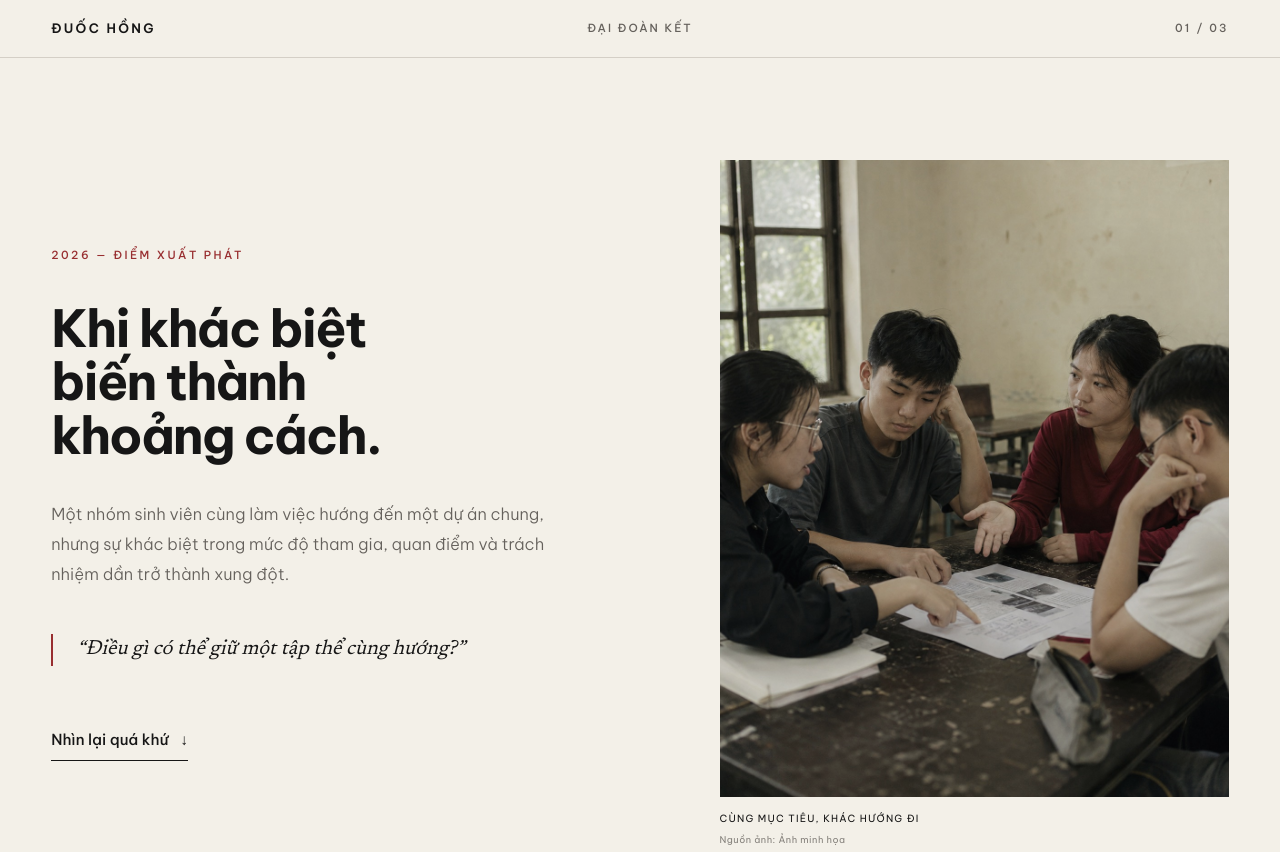
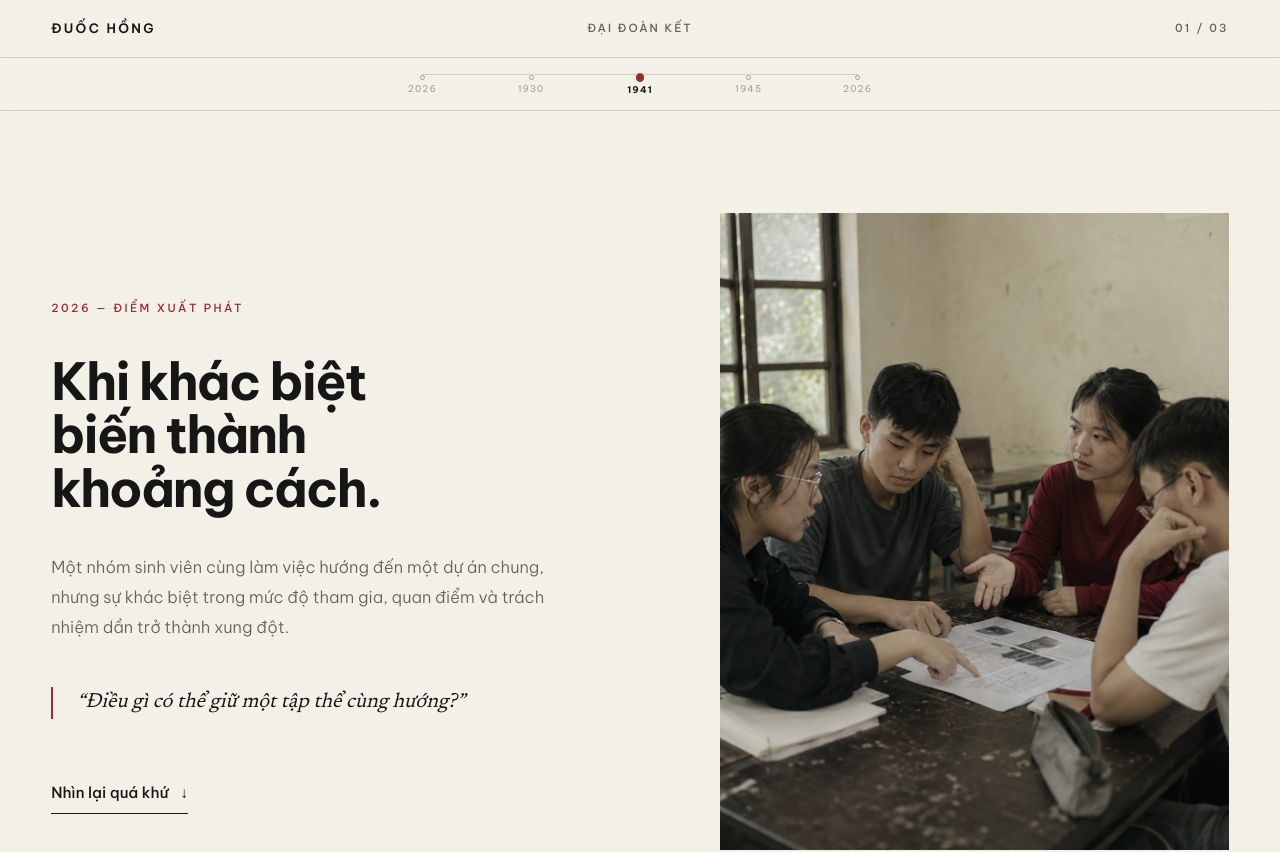
Before and after one commit to anhnhat432/HCM, a Next.js app: page /trace/dai-doan-ket in a window 1280 px wide. Shown: the top 852 px of the page. Built offline with nearby package versions, Linux system fonts and the light colour scheme.

Commit message:
feat: add trace progress and recap

```diff
--- a/app/globals.css
+++ b/app/globals.css
@@ -553,12 +553,102 @@ a {
   letter-spacing: 0.2em;
 }
 
+.trace-progress {
+  position: sticky;
+  z-index: 40;
+  top: 3.5625rem;
+  color: var(--color-muted);
+  background: rgb(243 240 232 / 94%);
+  border-bottom: 1px solid var(--color-line);
+  backdrop-filter: blur(10px);
+}
+
+.trace-progress__inner {
+  min-height: 3.25rem;
+  display: flex;
+  align-items: center;
+  justify-content: center;
+}
+
+.trace-progress__list {
+  position: relative;
+  width: min(100%, 34rem);
+  display: grid;
+  grid-template-columns: repeat(5, 1fr);
+  margin: 0;
+  padding: 0;
+  list-style: none;
+}
+
+.trace-progress__list::before {
+  position: absolute;
+  z-index: 0;
+  top: 1rem;
+  right: 10%;
+  left: 10%;
+  height: 1px;
+  background: var(--color-line);
+  content: "";
+}
+
+.trace-progress__item {
+  position: relative;
+  z-index: 1;
+}
+
+.trace-progress__link {
+  min-height: 3.25rem;
+  display: flex;
+  flex-direction: column;
+  align-items: center;
+  justify-content: center;
+  gap: 0.22rem;
+  color: var(--color-muted);
+  font-size: 0.58rem;
+  font-weight: 400;
+  letter-spacing: 0.12em;
+  line-height: 1;
+  opacity: 0.56;
+  text-decoration: none;
+  transition: color 180ms ease, opacity 180ms ease;
+}
+
+.trace-progress__dot {
+  width: 0.32rem;
+  height: 0.32rem;
+  display: block;
+  background: var(--color-canvas);
+  border: 1px solid var(--color-muted);
+  border-radius: 50%;
+  transition: width 180ms ease, height 180ms ease, background 180ms ease;
+}
+
+.trace-progress__link:hover,
+.trace-progress__link[aria-current="step"] {
+  color: var(--color-ink);
+  opacity: 1;
+}
+
+.trace-progress__link[aria-current="step"] {
+  font-weight: 700;
+}
+
+.trace-progress__link[aria-current="step"] .trace-progress__dot {
+  width: 0.52rem;
+  height: 0.52rem;
+  background: var(--trace-accent);
+  border-color: var(--trace-accent);
+}
+
 .trace-opening,
+.time-bridge,
 .historical-moment,
 .thought-formation,
 .present-application,
-.trace-navigation {
-  scroll-margin-top: 3.5rem;
+.trace-recap,
+.trace-navigation,
+.journey-closing {
+  scroll-margin-top: 7rem;
 }
 
 .trace-opening {
@@ -1322,6 +1412,100 @@ a {
   font-size: 0.68rem;
   font-weight: 500;
   letter-spacing: 0.2em;
+}
+
+.trace-recap {
+  padding-block: clamp(4.5rem, 7vw, 6.5rem);
+  background: var(--color-canvas);
+  border-top: 1px solid var(--color-line);
+}
+
+.trace-recap__inner {
+  max-width: 68rem;
+}
+
+.trace-recap__eyebrow {
+  margin: 0 0 1.25rem;
+  color: var(--trace-accent);
+  font-size: 0.68rem;
+  font-weight: 500;
+  letter-spacing: 0.2em;
+  text-transform: uppercase;
+}
+
+.trace-recap__heading {
+  max-width: 34ch;
+  margin: 0;
+  font-size: clamp(1.8rem, 3vw, 2.5rem);
+  font-weight: 700;
+  line-height: 1.18;
+  letter-spacing: -0.025em;
+}
+
+.trace-recap__comparison {
+  display: grid;
+  grid-template-columns: minmax(0, 1fr) auto minmax(0, 1fr);
+  align-items: center;
+  gap: clamp(2rem, 4vw, 4rem);
+  margin-top: clamp(2.75rem, 5vw, 4rem);
+  padding-block: clamp(2rem, 4vw, 3rem);
+  border-top: 1px solid var(--color-line);
+  border-bottom: 1px solid var(--color-line);
+}
+
+.trace-recap__before h3,
+.trace-recap__after h3 {
+  margin: 0 0 1.25rem;
+  color: var(--trace-accent);
+  font-size: 0.65rem;
+  font-weight: 500;
+  letter-spacing: 0.18em;
+  text-transform: uppercase;
+}
+
+.trace-recap__before p {
+  max-width: 38rem;
+  margin: 0;
+  color: var(--color-muted);
+  font-size: 0.98rem;
+  font-weight: 300;
+  line-height: 1.75;
+}
+
+.trace-recap__transition {
+  color: var(--trace-accent);
+  font-size: 1.25rem;
+}
+
+.trace-recap__after ol {
+  margin: 0;
+  padding: 0;
+  border-bottom: 1px solid var(--color-line);
+  list-style: none;
+}
+
+.trace-recap__after li {
+  display: grid;
+  grid-template-columns: 2.75rem 1fr;
+  align-items: baseline;
+  gap: 0.75rem;
+  padding-block: 0.9rem;
+  border-top: 1px solid var(--color-line);
+}
+
+.trace-recap__after li span {
+  color: var(--trace-accent);
+  font-size: 0.65rem;
+  font-weight: 500;
+  letter-spacing: 0.16em;
+}
+
+.trace-recap__after li strong {
+  font-size: 0.92rem;
+  font-weight: 700;
+  letter-spacing: 0.025em;
+  line-height: 1.35;
+  text-transform: uppercase;
 }
 
 .trace-navigation {
@@ -1773,6 +1957,20 @@ a {
     display: none;
   }
 
+  .trace-progress__inner,
+  .trace-progress__link {
+    min-height: 3.125rem;
+  }
+
+  .trace-progress__link {
+    font-size: 0.54rem;
+    letter-spacing: 0.08em;
+  }
+
+  .trace-progress__list::before {
+    top: 0.95rem;
+  }
+
   .trace-opening {
     min-height: auto;
     padding-block: 4.5rem 6rem;
@@ -1930,6 +2128,33 @@ a {
 
   .present-application__anchor {
     display: none;
+  }
+
+  .trace-recap {
+    padding-block: 4.5rem;
+  }
+
+  .trace-recap__heading {
+    font-size: clamp(1.55rem, 7vw, 1.9rem);
+  }
+
+  .trace-recap__comparison {
+    grid-template-columns: 1fr;
+    gap: 1.75rem;
+    margin-top: 2.5rem;
+    padding-block: 2rem;
+  }
+
+  .trace-recap__transition {
+    justify-self: start;
+    margin-left: 0.2rem;
+    transform: rotate(90deg);
+  }
+
+  .trace-recap__before p {
+    max-width: 40ch;
+    font-size: 0.925rem;
+    line-height: 1.68;
   }
 
   .trace-navigation {
--- a/components/trace/trace-opening.tsx
+++ b/components/trace/trace-opening.tsx
@@ -18,6 +18,7 @@ export function TraceOpening({
     <section
       className="trace-opening"
       data-trace-stage="present-day"
+      id="trace-opening"
       aria-labelledby="trace-opening-title"
     >
       <div className="site-container trace-opening__grid">
--- a/components/trace/trace-page.tsx
+++ b/components/trace/trace-page.tsx
@@ -6,6 +6,8 @@ import { TimeBridge } from "@/components/trace/time-bridge";
 import { TraceHeader } from "@/components/trace/trace-header";
 import { TraceNavigation } from "@/components/trace/trace-navigation";
 import { TraceOpening } from "@/components/trace/trace-opening";
+import { TraceProgress } from "@/components/trace/trace-progress";
+import { TraceRecap } from "@/components/trace/trace-recap";
 import { traceThemes } from "@/lib/trace-themes";
 import type {
   CompleteTraceData,
@@ -30,6 +32,7 @@ export function TracePage({ trace, nextTrace, closing }: TracePageProps) {
   return (
     <div className={`trace-experience ${traceThemes[trace.theme]}`}>
       <TraceHeader order={trace.order} title={trace.title} />
+      <TraceProgress moments={trace.historicalMoments} />
       <main id="main-content">
         <TraceOpening
           centralQuestion={trace.centralQuestion}
@@ -49,9 +52,10 @@ export function TracePage({ trace, nextTrace, closing }: TracePageProps) {
         />
         <PresentApplication
           application={trace.application}
-          continuationHref={closing ? "#journey-closing" : undefined}
-          continuationLabel={closing ? "Khép lại hành trình" : undefined}
+          continuationHref="#trace-recap"
+          continuationLabel="Nhìn lại hành trình"
         />
+        <TraceRecap trace={trace} />
         {nextTrace ? <TraceNavigation nextTrace={nextTrace} /> : null}
         {closing ? <JourneyClosing closing={closing} /> : null}
       </main>
--- /dev/null
+++ b/components/trace/trace-progress.tsx
@@ -0,0 +1,87 @@
+"use client";
+
+import { useEffect, useMemo, useState } from "react";
+
+import { getTraceProgressMilestones } from "@/lib/trace-journey";
+import type { HistoricalMoments } from "@/types/trace";
+
+interface TraceProgressProps {
+  readonly moments: HistoricalMoments;
+}
+
+export function TraceProgress({ moments }: TraceProgressProps) {
+  const milestones = useMemo(
+    () => getTraceProgressMilestones(moments),
+    [moments],
+  );
+  const [activeId, setActiveId] = useState(milestones[0].id);
+
+  useEffect(() => {
+    let animationFrame = 0;
+
+    const updateActiveMilestone = () => {
+      const activationLine = window.innerHeight * 0.35;
+      let nextActive = milestones[0];
+
+      for (const milestone of milestones) {
+        const section = document.getElementById(milestone.id);
+
+        if (section && section.getBoundingClientRect().top <= activationLine) {
+          nextActive = milestone;
+        }
+      }
+
+      setActiveId((currentId) =>
+        currentId === nextActive.id ? currentId : nextActive.id,
+      );
+    };
+
+    const requestUpdate = () => {
+      if (animationFrame) {
+        return;
+      }
+
+      animationFrame = window.requestAnimationFrame(() => {
+        animationFrame = 0;
+        updateActiveMilestone();
+      });
+    };
+
+    updateActiveMilestone();
+    window.addEventListener("resize", requestUpdate);
+    window.addEventListener("scroll", requestUpdate, { passive: true });
+
+    return () => {
+      window.cancelAnimationFrame(animationFrame);
+      window.removeEventListener("resize", requestUpdate);
+      window.removeEventListener("scroll", requestUpdate);
+    };
+  }, [milestones]);
+
+  return (
+    <nav className="trace-progress" aria-label="Tiến trình Trace">
+      <div className="site-container trace-progress__inner">
+        <ol className="trace-progress__list">
+          {milestones.map((milestone) => {
+            const isActive = milestone.id === activeId;
+
+            return (
+              <li className="trace-progress__item" key={milestone.id}>
+                <a
+                  aria-current={isActive ? "step" : undefined}
+                  aria-label={milestone.ariaLabel}
+                  className="trace-progress__link"
+                  href={milestone.href}
+                  onClick={() => setActiveId(milestone.id)}
+                >
+                  <span className="trace-progress__dot" aria-hidden="true" />
+                  <span>{milestone.label}</span>
+                </a>
+              </li>
+            );
+          })}
+        </ol>
+      </div>
+    </nav>
+  );
+}
--- /dev/null
+++ b/components/trace/trace-recap.tsx
@@ -0,0 +1,48 @@
+import { getTraceRecapContent } from "@/lib/trace-journey";
+import type { CompleteTraceData } from "@/types/trace";
+
+interface TraceRecapProps {
+  readonly trace: CompleteTraceData;
+}
+
+export function TraceRecap({ trace }: TraceRecapProps) {
+  const recap = getTraceRecapContent(trace);
+
+  return (
+    <section
+      className="trace-recap"
+      id="trace-recap"
+      aria-labelledby="trace-recap-title"
+    >
+      <div className="site-container trace-recap__inner">
+        <p className="trace-recap__eyebrow">Nhìn lại hành trình</p>
+        <h2 className="trace-recap__heading" id="trace-recap-title">
+          {recap.question}
+        </h2>
+
+        <div className="trace-recap__comparison">
+          <article className="trace-recap__before">
+            <h3>Trước hành trình</h3>
+            <p>{recap.beforeSummary}</p>
+          </article>
+
+          <span className="trace-recap__transition" aria-hidden="true">
+            →
+          </span>
+
+          <div className="trace-recap__after">
+            <h3>Sau hành trình</h3>
+            <ol>
+              {recap.afterItems.map((item) => (
+                <li key={item.number}>
+                  <span>{item.number}</span>
+                  <strong>{item.title}</strong>
+                </li>
+              ))}
+            </ol>
+          </div>
+        </div>
+      </div>
+    </section>
+  );
+}
--- /dev/null
+++ b/lib/trace-journey.ts
@@ -0,0 +1,44 @@
+import type { CompleteTraceData, HistoricalMoments } from "@/types/trace";
+
+export interface TraceProgressMilestone {
+  readonly id: string;
+  readonly href: `#${string}`;
+  readonly label: string;
+  readonly ariaLabel: string;
+}
+
+export function getTraceProgressMilestones(
+  moments: HistoricalMoments,
+): readonly TraceProgressMilestone[] {
+  return [
+    {
+      id: "trace-opening",
+      href: "#trace-opening",
+      label: "2026",
+      ariaLabel: "Điểm bắt đầu năm 2026",
+    },
+    ...moments.map((moment, index) => ({
+      id: `moment-${moment.year}`,
+      href: `#moment-${moment.year}` as const,
+      label: moment.year,
+      ariaLabel: `Dấu mốc lịch sử ${index + 1}, năm ${moment.year}`,
+    })),
+    {
+      id: "application",
+      href: "#application",
+      label: "2026",
+      ariaLabel: "Trở lại hiện tại năm 2026",
+    },
+  ];
+}
+
+export function getTraceRecapContent(trace: CompleteTraceData) {
+  return {
+    question: trace.centralQuestion,
+    beforeSummary: trace.presentDay.summary,
+    afterItems: trace.application.items.map(({ number, title }) => ({
+      number,
+      title,
+    })),
+  } as const;
+}
```
Also changed, not shown: 2 other files (tests, documents, lock files or other folders).
